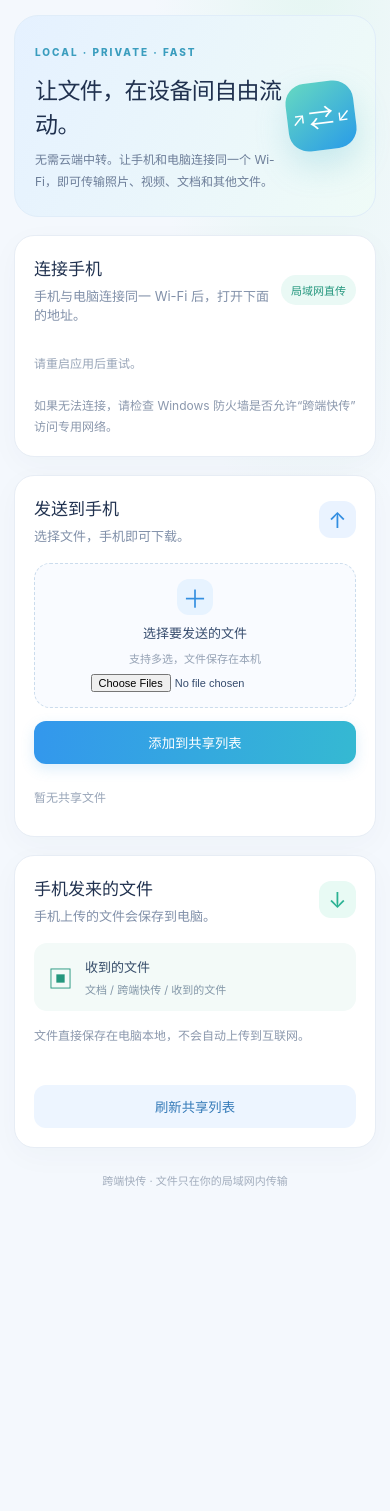
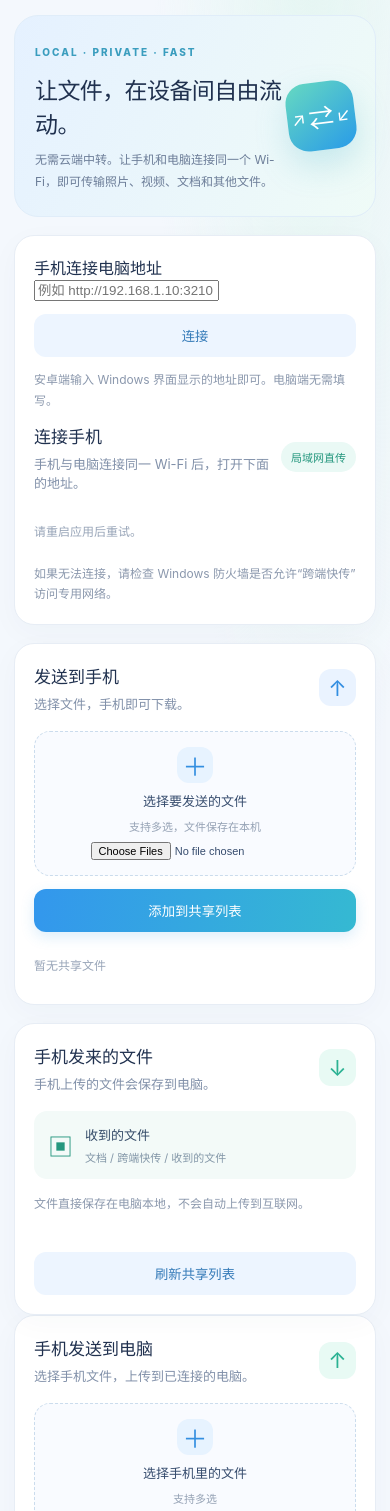
Before and after one commit to greatwy8888/kuaduankuaichuan, an Electron app: page index.html in a window 390 px wide. Shown: the part 76-1587 px from the top of the page. Before the commit the page ends 1282 px from the top, so only its background shows below. Drawn offline with Linux system fonts and the light colour scheme; no server answers.

Commit message:
feat: add Android connection and phone upload UI

```diff
--- a/index.html
+++ b/index.html
@@ -2,7 +2,7 @@
 <html lang="zh-CN"><head><meta charset="utf-8"><meta name="viewport" content="width=device-width,initial-scale=1,viewport-fit=cover"><meta name="theme-color" content="#f4f9ff"><title>跨端快传</title><link rel="stylesheet" href="styles.css"></head>
 <body><main class="shell"><header class="top"><img src="assets/icon.svg" alt="跨端快传" class="logo"><div><h1>跨端快传</h1><p>同一 Wi-Fi，文件直达</p></div><span id="status" class="status">正在连接…</span></header>
 <section class="hero"><div class="hero-copy"><span class="eyebrow">LOCAL · PRIVATE · FAST</span><h2>让文件，在设备间自由流动。</h2><p>无需云端中转。让手机和电脑连接同一个 Wi-Fi，即可传输照片、视频、文档和其他文件。</p></div><div class="wifi-art" aria-hidden="true">↗<span>⇄</span>↙</div></section>
-<section class="connect card"><div class="section-title"><div><h3>连接手机</h3><p>手机与电脑连接同一 Wi-Fi 后，打开下面的地址。</p></div><span class="pill">局域网直传</span></div><div id="addresses" class="addresses"><p class="muted">正在获取本机地址…</p></div><div class="hint">如果无法连接，请检查 Windows 防火墙是否允许“跨端快传”访问专用网络。</div></section>
+<section class="connect card"><div class="phone-connect"><label for="serverUrl">手机连接电脑地址</label><div class="connect-row"><input id="serverUrl" type="url" placeholder="例如 http://192.168.1.10:3210"><button id="connectBtn" class="secondary" type="button">连接</button></div><p class="hint">安卓端输入 Windows 界面显示的地址即可。电脑端无需填写。</p></div><div class="section-title"><div><h3>连接手机</h3><p>手机与电脑连接同一 Wi-Fi 后，打开下面的地址。</p></div><span class="pill">局域网直传</span></div><div id="addresses" class="addresses"><p class="muted">正在获取本机地址…</p></div><div class="hint">如果无法连接，请检查 Windows 防火墙是否允许“跨端快传”访问专用网络。</div></section>
 <div class="grid"><section class="card"><div class="section-title"><div><h3>发送到手机</h3><p>选择文件，手机即可下载。</p></div><span class="round-icon">↑</span></div><label class="drop" for="shareInput"><span class="upload-icon">＋</span><strong>选择要发送的文件</strong><small>支持多选，文件保存在本机</small><input id="shareInput" type="file" multiple></label><button id="shareBtn" class="primary" type="button">添加到共享列表</button><p id="shareMsg" class="message" aria-live="polite"></p><div id="sharedFiles" class="file-list"><p class="muted">暂无共享文件</p></div></section>
 <section class="card"><div class="section-title"><div><h3>手机发来的文件</h3><p>手机上传的文件会保存到电脑。</p></div><span class="round-icon mint">↓</span></div><div class="folder-note"><span>▣</span><div><strong>收到的文件</strong><small id="savePath">文档 / 跨端快传 / 收到的文件</small></div></div><p class="small-note">文件直接保存在电脑本地，不会自动上传到互联网。</p><button id="refreshBtn" class="secondary" type="button">刷新共享列表</button></section></div>
-<footer>跨端快传 · 文件只在你的局域网内传输</footer></main><script src="app.js"></script></body></html>
+<section class="card phone-send"><div class="section-title"><div><h3>手机发送到电脑</h3><p>选择手机文件，上传到已连接的电脑。</p></div><span class="round-icon mint">↑</span></div><label class="drop" for="phoneInput"><span class="upload-icon">＋</span><strong>选择手机里的文件</strong><small>支持多选</small><input id="phoneInput" type="file" multiple></label><button id="phoneSendBtn" class="primary" type="button">发送到电脑</button><p id="phoneMsg" class="message" aria-live="polite"></p></section><footer>跨端快传 · 文件只在你的局域网内传输</footer></main><script src="app.js"></script></body></html>
```
